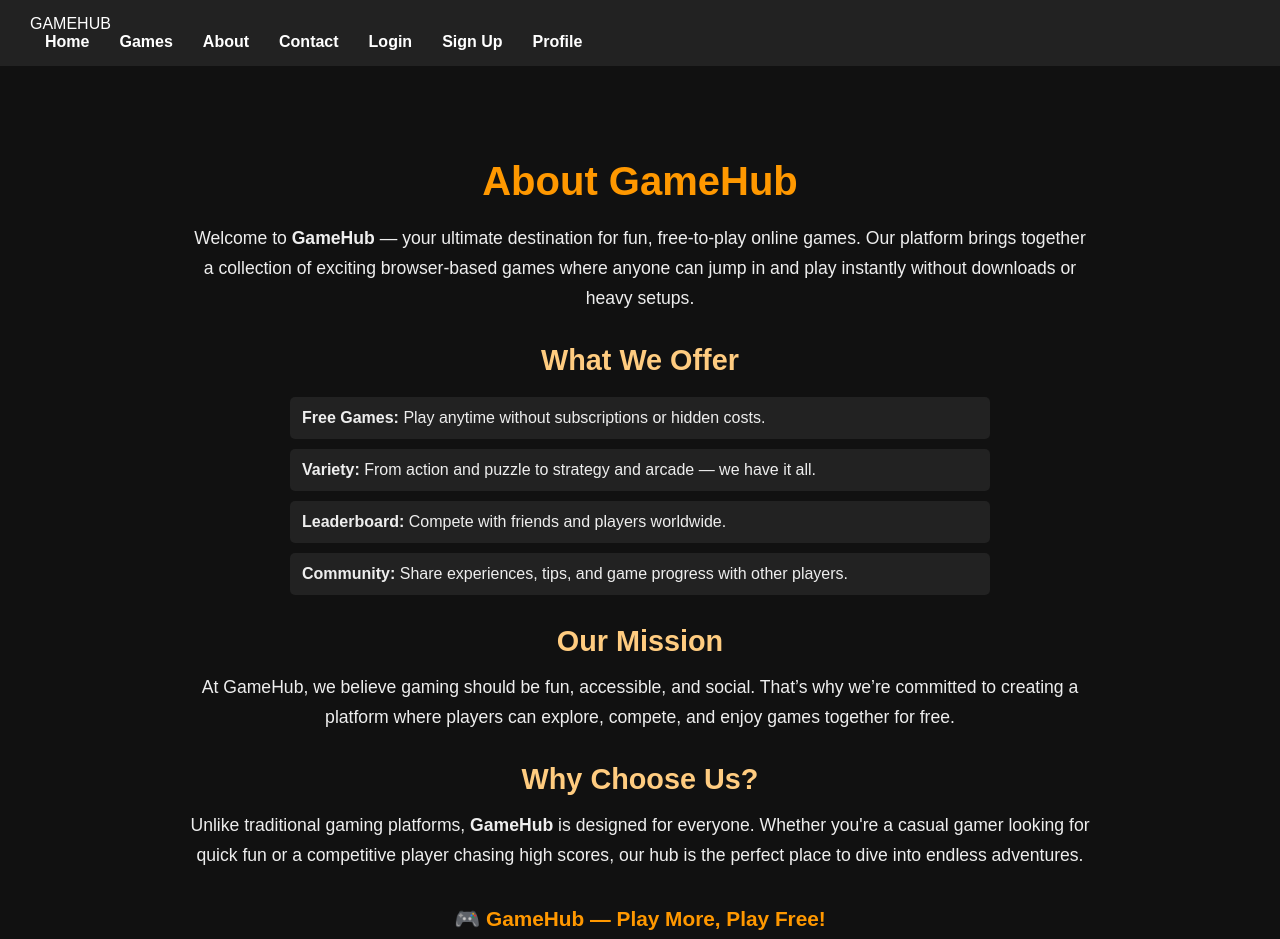
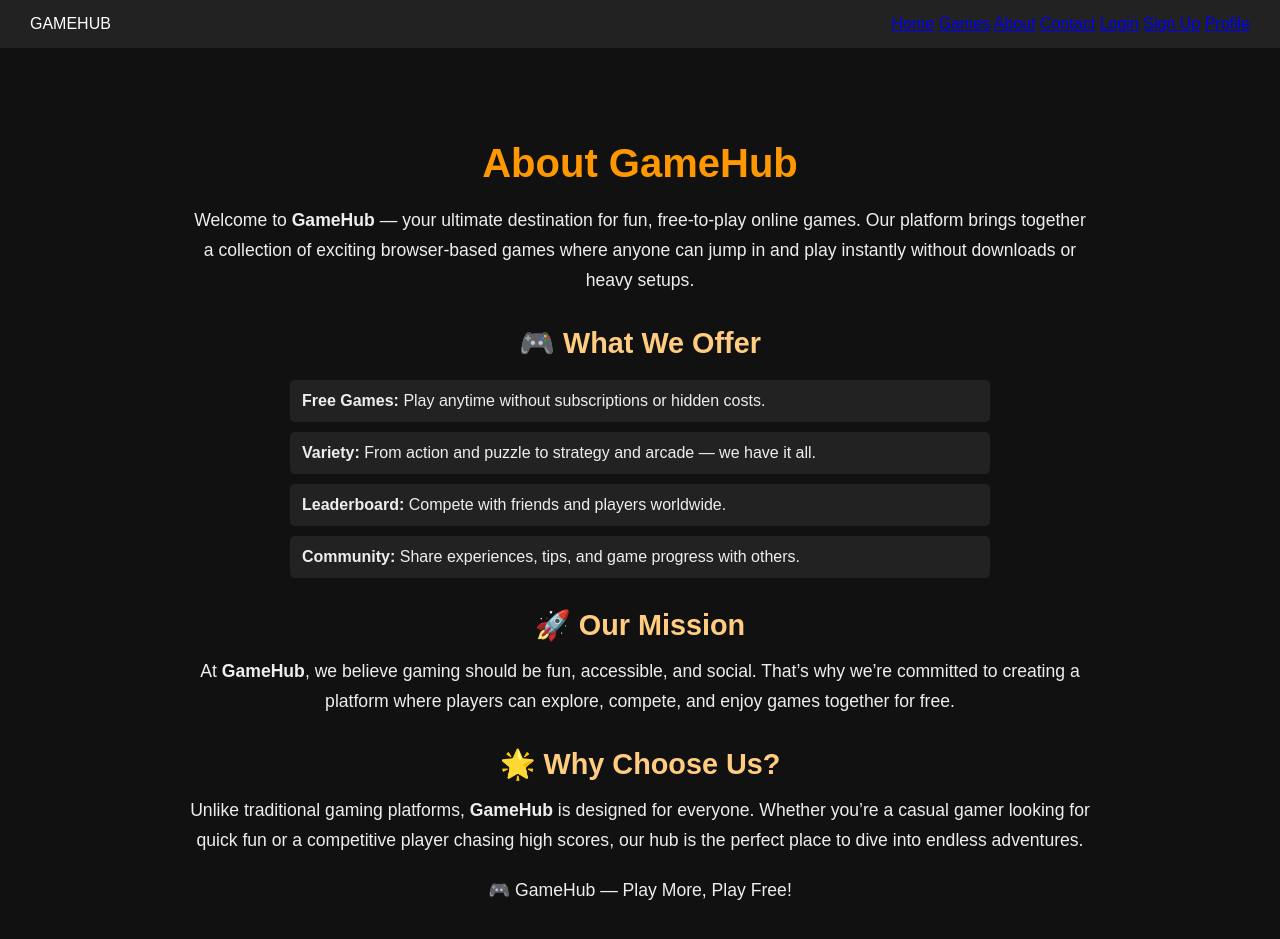
Before and after one commit to duster03/gamehub-web, a plain HTML site: page about.html in a window 1280 px wide. Shown: the top 939 px of the page. Drawn offline with Linux system fonts and the light colour scheme.

Commit message:
Update about.html

```diff
--- a/about.html
+++ b/about.html
@@ -3,58 +3,56 @@
 <head>
   <meta charset="UTF-8">
   <meta name="viewport" content="width=device-width, initial-scale=1.0">
-  <title>About Us - GameHub</title>
+  <title>About | GameHub</title>
   <link rel="stylesheet" href="style.css">
 </head>
 <body>
   <!-- Navbar -->
   <header>
-    <nav class="navbar">
     <div class="logo">GAMEHUB</div>
-      <ul class="nav-links">
-        <li><a href="index.html">Home</a></li>
-        <li><a href="games.html">Games</a></li>
-        <li><a href="about.html" class="active">About</a></li>
-        <li><a href="contact.html">Contact</a></li>
-        <li><a href="login.html">Login</a></li>
-        <li><a href="signup.html">Sign Up</a></li>
-        <li><a href="profile.html">Profile</a></li>
-      </ul>
+    <nav>
+      <a href="index.html">Home</a>
+      <a href="games.html">Games</a>
+      <a href="about.html" class="active">About</a>
+      <a href="contact.html">Contact</a>
+      <a href="login.html">Login</a>
+      <a href="signup.html">Sign Up</a>
+      <a href="profile.html">Profile</a>
     </nav>
   </header>
 
   <!-- About Section -->
   <section class="about">
-    <div class="container">
     <h1>About GameHub</h1>
     <p>
       Welcome to <strong>GameHub</strong> — your ultimate destination for fun, free-to-play online games.
-        Our platform brings together a collection of exciting browser-based games where anyone can jump in and play instantly without downloads or heavy setups.
+      Our platform brings together a collection of exciting browser-based games where anyone can jump in
+      and play instantly without downloads or heavy setups.
     </p>
 
-      <h2>What We Offer</h2>
+    <h2>🎮 What We Offer</h2>
     <ul>
       <li><strong>Free Games:</strong> Play anytime without subscriptions or hidden costs.</li>
       <li><strong>Variety:</strong> From action and puzzle to strategy and arcade — we have it all.</li>
       <li><strong>Leaderboard:</strong> Compete with friends and players worldwide.</li>
-        <li><strong>Community:</strong> Share experiences, tips, and game progress with other players.</li>
+      <li><strong>Community:</strong> Share experiences, tips, and game progress with others.</li>
     </ul>
 
-      <h2>Our Mission</h2>
+    <h2>🚀 Our Mission</h2>
     <p>
-        At GameHub, we believe gaming should be fun, accessible, and social.
-        That’s why we’re committed to creating a platform where players can explore, compete, and enjoy games together for free.
+      At <strong>GameHub</strong>, we believe gaming should be fun, accessible, and social.
+      That’s why we’re committed to creating a platform where players can explore, compete,
+      and enjoy games together for free.
     </p>
 
-      <h2>Why Choose Us?</h2>
+    <h2>🌟 Why Choose Us?</h2>
     <p>
       Unlike traditional gaming platforms, <strong>GameHub</strong> is designed for everyone.
-        Whether you're a casual gamer looking for quick fun or a competitive player chasing high scores,
+      Whether you’re a casual gamer looking for quick fun or a competitive player chasing high scores,
       our hub is the perfect place to dive into endless adventures.
     </p>
 
-      <p class="tagline">🎮 GameHub — Play More, Play Free!</p>
-    </div>
+    <p class="slogan">🎮 GameHub — Play More, Play Free!</p>
   </section>
 
   <!-- Footer -->
```
Lines whose indentation alone changed are shown as unchanged.
